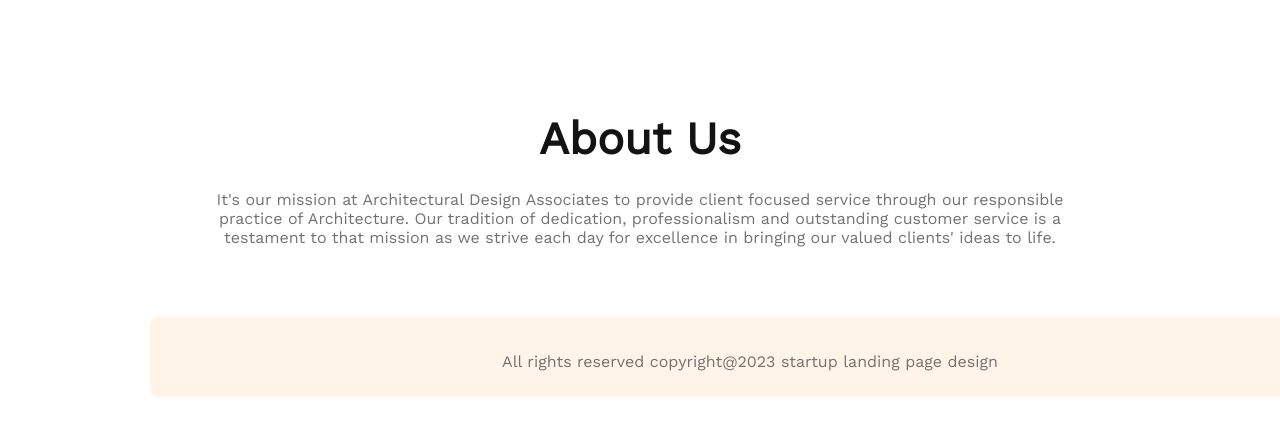
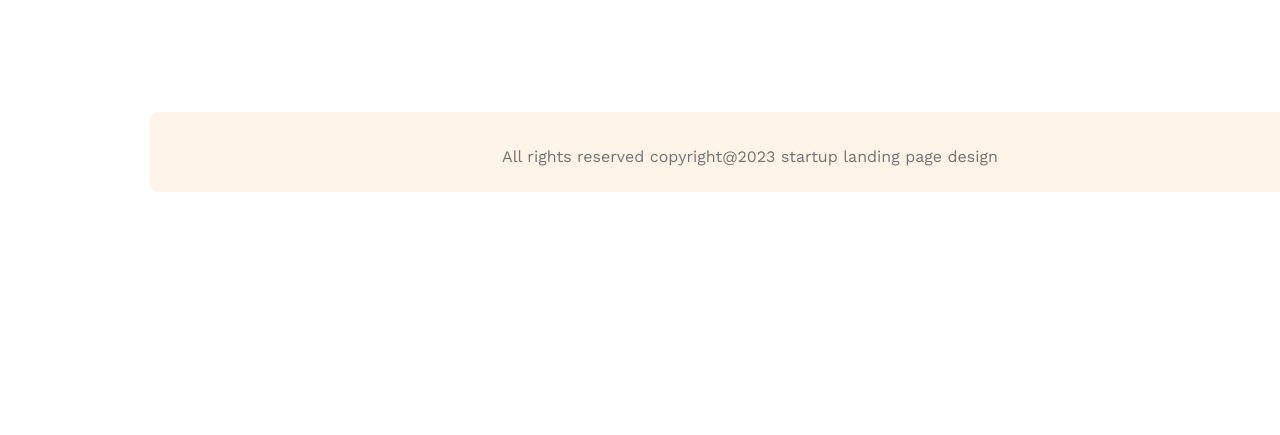
Before and after one commit to Aditto002/architets, a plain HTML site: page index.html in a window 1280 px wide. Shown: the part 4055-4490 px from the top of the page. After the commit the page ends 4447 px from the top, so only its background shows below. Drawn offline with nearby package versions, Linux system fonts and the light colour scheme.

Commit message:
complited

```diff
--- a/index.html
+++ b/index.html
@@ -150,11 +150,6 @@
             <div class="sponsor-title"><img src="images/sponsors/telerama.png" alt=""></div>
             <div class="sponsor-title"><img src="images/sponsors/figma.png" alt=""></div>
         </section>
-        <section class="about-us">
-            <h2 class="facts-title">About Us</h2>
-            <p class="box-paragraph">It's our mission at Architectural Design Associates to provide client focused service through our responsible practice of Architecture.  Our tradition of dedication, professionalism and outstanding customer service is a testament to that mission as we strive each day for excellence in bringing our valued clients' ideas to life.</p>
-        </section>
-
     </main>
     <!--Footer Area-->
     <footer class="footer">
--- a/styles/styles.css
+++ b/styles/styles.css
@@ -226,10 +226,7 @@ nav {
         filter: grayscale(100%);
 
 }
-.about-us{
-    text-align: center;
-    margin: 0px 200px 50px 200px;
-}
+
 .footer{
     width: 1200px;
     height: 80px;
```
